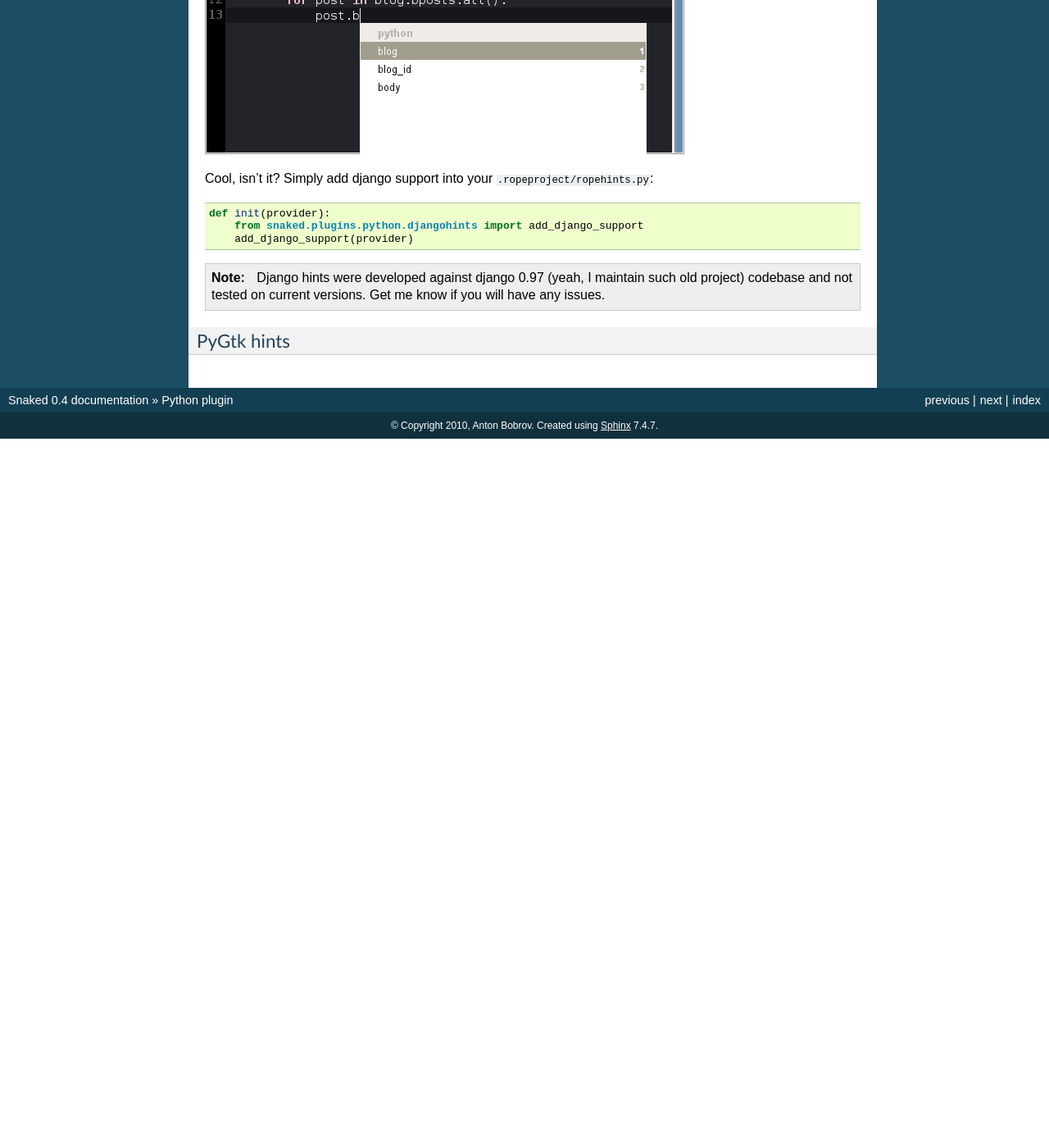
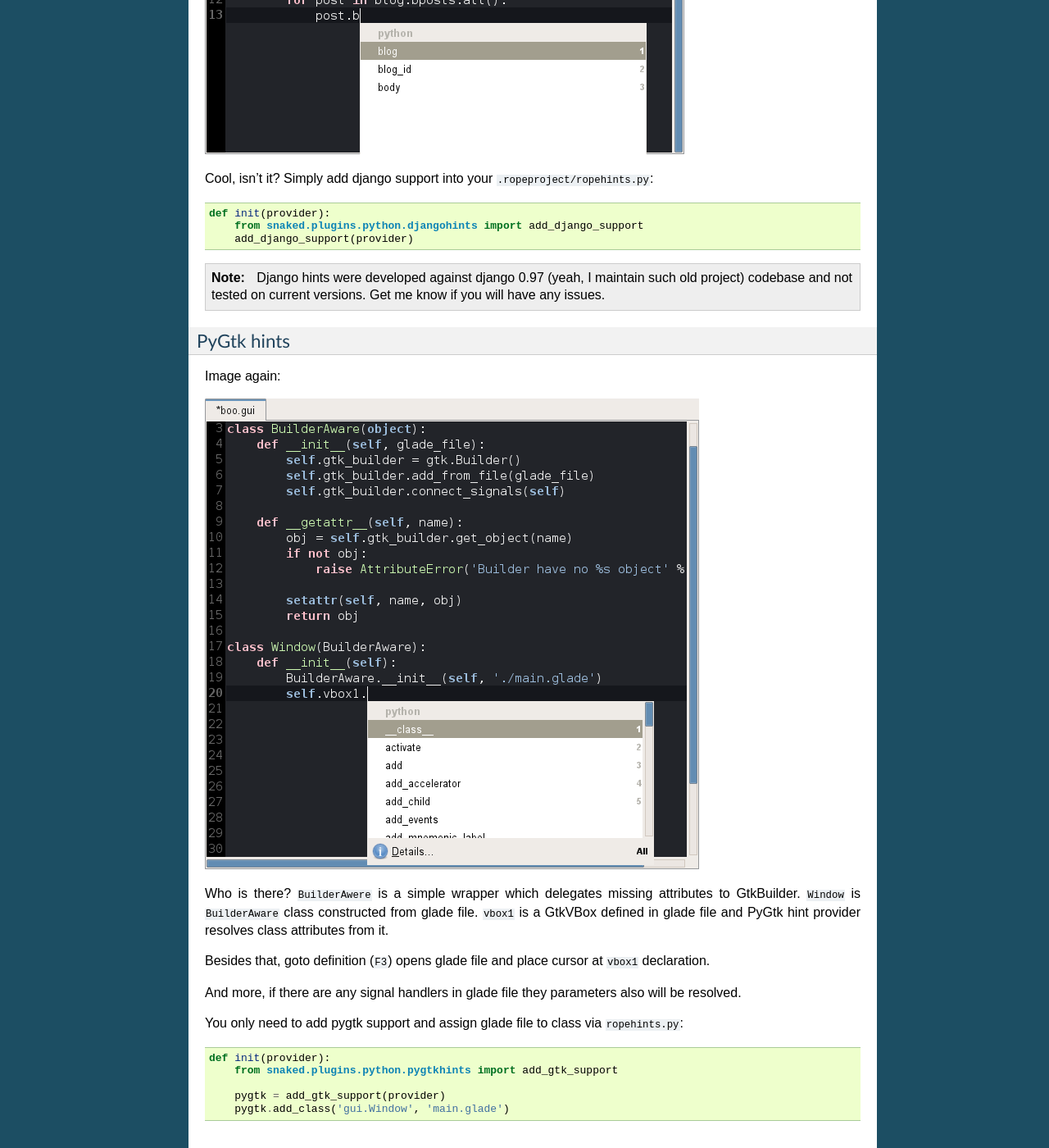
Before and after one commit to baverman/snaked, a Sphinx documentation site: the page built from doc/python.rst, in a window 1280 px wide and 1400 px high, scrolled down 3520 px. Shown: the whole window at 82% size. Built offline with Sphinx 7.4.7, drawn with Linux system fonts in a browser that asks for light colours; before the commit the page ends 4055 px from its top, so only the background shows below that.

Commit message:
pygtk hint provider docs

```diff
--- a/doc/plugins.rst
+++ b/doc/plugins.rst
@@ -30,6 +30,8 @@ Provides features for easy text editing.
   one function for such tasks in Snaked. In conjunction with stock
   gtksourceview2 selection moving (``<alt>Up``, ``<alt>Down``) it allows forget
   about copy-paste.
+
+* ``<alt>f`` reformats selection to current right margin width.
 
 That's all for now. Planed feature functionality:
 
--- a/doc/python.rst
+++ b/doc/python.rst
@@ -130,3 +130,26 @@ Cool, isn't it? Simply add django support into your ``.ropeproject/ropehints.py`
 
 PyGtk hints
 ***********
+
+Image again:
+
+.. image:: /images/pygtk-hints.*
+
+Who is there? ``BuilderAwere`` is a simple wrapper which delegates missing
+attributes to GtkBuilder. ``Window`` is ``BuilderAware`` class constructed from
+glade file. ``vbox1`` is a GtkVBox defined in glade file and PyGtk hint provider
+resolves class attributes from it.
+
+Besides that, goto definition (``F3``) opens glade file and place cursor at ``vbox1``
+declaration.
+
+And more, if there are any signal handlers in glade file they parameters also will
+be resolved.
+
+You only need to add pygtk support and assign glade file to class via ``ropehints.py``::
+
+   def init(provider):
+       from snaked.plugins.python.pygtkhints import add_gtk_support
+
+       pygtk = add_gtk_support(provider)
+       pygtk.add_class('gui.Window', 'main.glade')
```
Also changed, not shown: doc/images/pygtk-hints.png (added), 1 other file.
